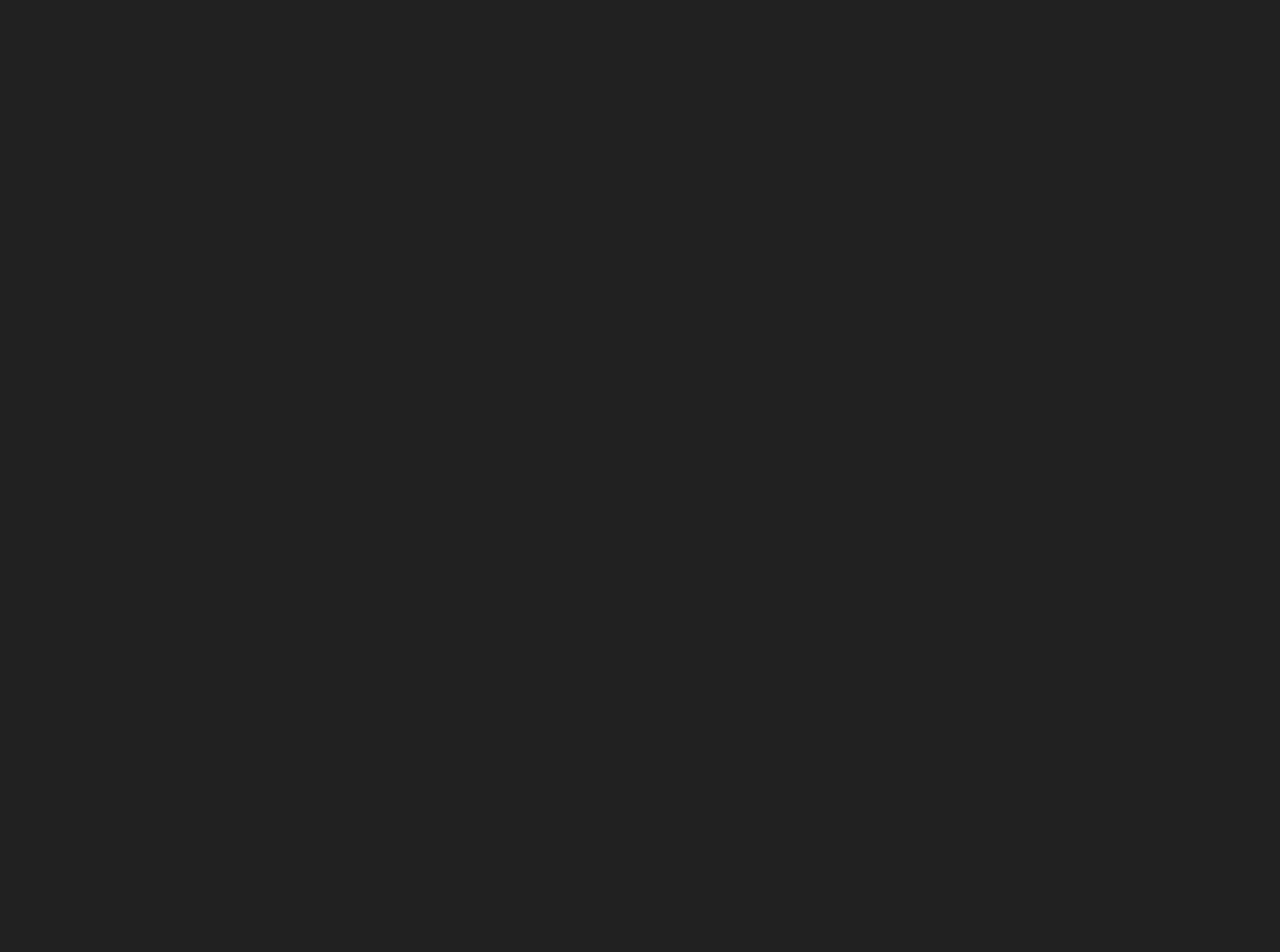
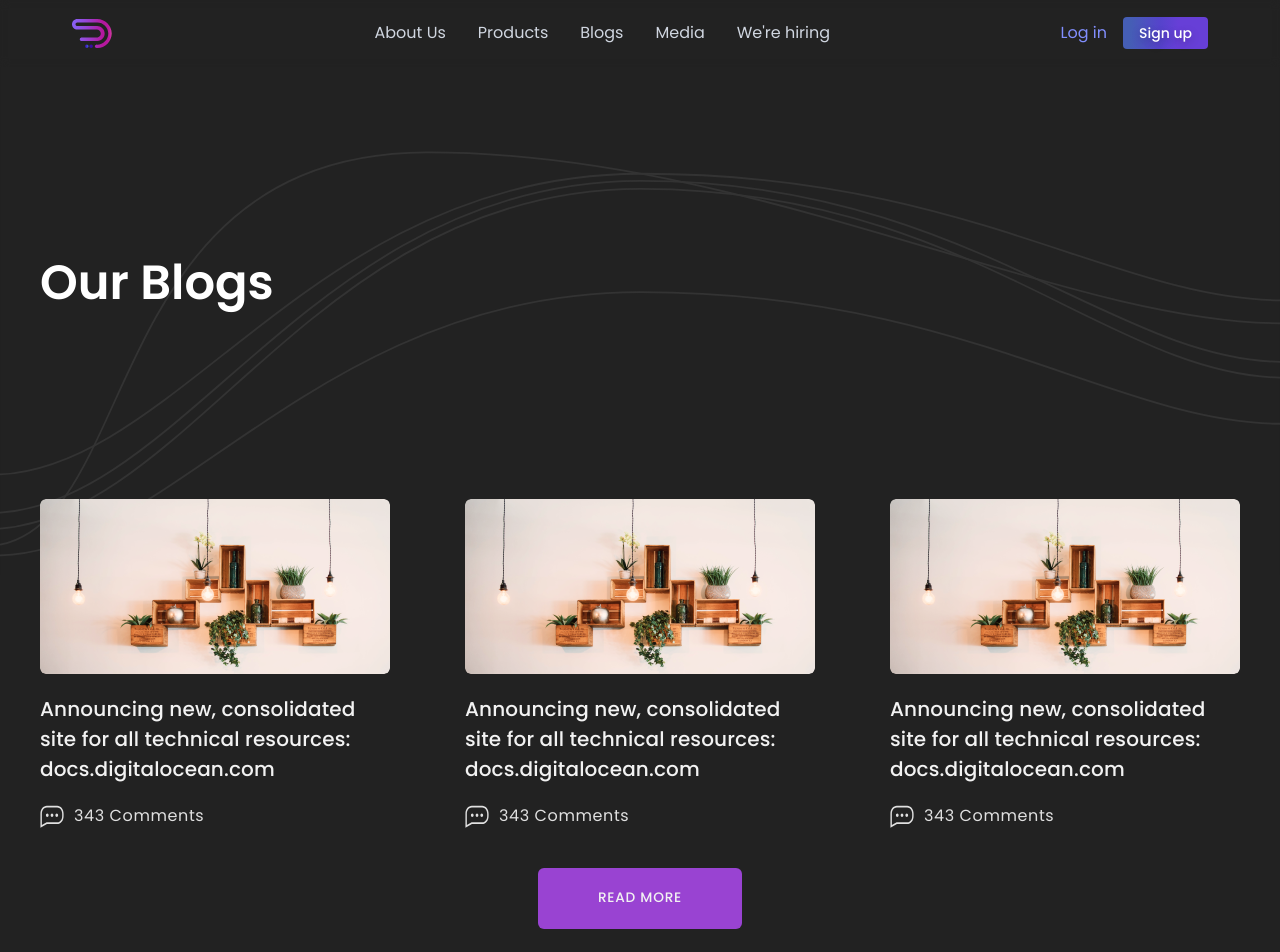
Before and after one commit to dynopii/dynopii.github.io, a Next.js app: page /blogs in a window 1280 px wide. Shown: the top 952 px of the page. Before the commit the page ends 800 px from the top, so only its background shows below. Built offline with nearby package versions, Linux system fonts and the light colour scheme.

Commit message:
added blog page

```diff
--- a/components/Header.tsx
+++ b/components/Header.tsx
@@ -66,7 +66,7 @@ export const Header = () => {
 					<a href="" className="ml-8">
 						Products
 					</a>
-					<a href="" className="ml-8">
+					<a href="/blogs" className="ml-8">
 						Blogs
 					</a>
 					<a href="" className="ml-8">
--- /dev/null
+++ b/components/screens/blogs/BlogCard.tsx
@@ -0,0 +1,22 @@
+import React from 'react';
+
+interface Props {
+
+}
+
+export const BlogCard: React.FC<Props> = () => {
+  return (
+    <div className='' style={{ maxWidth: '350px' }}>
+      <div className='overflow-hidden rounded-default'>
+        <img src='/images/blog-demo.png' width={350} height={175} alt='Blog' />
+      </div>
+      <h6 className='font-medium text-h6 text-gray-f2f mt-20'>Announcing new, consolidated site for all technical resources: docs.digitalocean.com</h6>
+      <div className='flex items-center justify-start mt-20'>
+        <svg width="24" height="23" viewBox="0 0 24 23" fill="none" xmlns="http://www.w3.org/2000/svg">
+          <path d="M0.445801 22.862V8.70996C0.445801 4.33334 3.29554 0.771973 6.79763 0.771973H17.236C20.7389 0.771973 23.5894 4.33334 23.5894 8.70996V11.1509C23.5894 15.5276 20.7396 19.0889 17.2375 19.0889H6.94489L0.445801 22.862ZM6.79763 2.54169C4.07607 2.54169 1.8619 5.30878 1.8619 8.70996V20.0882L6.63283 17.3183H17.2375C19.9591 17.3183 22.1733 14.5512 22.1733 11.15V8.709C22.1733 5.30783 19.9583 2.54074 17.236 2.54074H6.79763V2.54169ZM7.26458 8.57551C8.00849 8.57551 8.61124 9.32878 8.61124 10.2585C8.61124 11.1881 8.00849 11.9414 7.26458 11.9414C6.52067 11.9414 5.91791 11.1881 5.91791 10.2585C5.91791 9.32878 6.52067 8.57551 7.26458 8.57551ZM16.7698 8.57551C17.5137 8.57551 18.1165 9.32878 18.1165 10.2585C18.1165 11.1881 17.5137 11.9414 16.7698 11.9414C16.0259 11.9414 15.4232 11.1881 15.4232 10.2585C15.4232 9.32878 16.0259 8.57551 16.7698 8.57551ZM12.0164 8.57551C12.7603 8.57551 13.3631 9.32878 13.3631 10.2585C13.3631 11.1881 12.7603 11.9414 12.0164 11.9414C11.2725 11.9414 10.6698 11.1881 10.6698 10.2585C10.6698 9.32878 11.2725 8.57551 12.0164 8.57551Z" fill="#E0E0E0" />
+        </svg>
+        <p className='text-body-lg font-normal text-gray-e0e ml-10'>343 Comments</p>
+      </div>
+    </div>
+  );
+};
--- a/pages/blogs.tsx
+++ b/pages/blogs.tsx
@@ -1,12 +1,34 @@
 import React from 'react';
-
+import { Header } from '../components/Header';
+import { Footer } from '../components/layout/Footer';
+import Head from 'next/head';
+import { BlogCard } from '../components/screens/blogs/BlogCard';
 interface Props {
 
 }
 
 const Blogs: React.FC<Props> = () => {
   return (
-    <div></div>
+    <div className="main_layout">
+      <Head>
+        <title>Blogs | Dynopii | Redefining the way you communicate.</title>
+      </Head>
+      <Header />
+      <section className='blog-section-bg min-h-screen'>
+        <div className='mx-auto md:px-30' style={{ maxWidth: '1200px' }}>
+          <h1 className="text-h3 font-semibold text-white mx-auto" style={{ paddingTop: '180px', marginBottom: '180px' }}>Our Blogs</h1>
+          <div className='flex md:flex-col items-center justify-between md:justify-center'>
+            {Array.from(Array(3).keys()).map((loader, i) => (
+              <BlogCard key={i} />
+            ))}
+          </div>
+          <div className='flex items-center mt-40 justify-center mb-70'>
+            <button className='uppercase text-gray-f2f font-medium px-60 py-20 bg-brand rounded-default text-button'>Read more</button>
+          </div>
+        </div>
+      </section>
+      <Footer />
+    </div>
   );
 };
 
--- a/styles/globals.scss
+++ b/styles/globals.scss
@@ -19,3 +19,16 @@ body {
 	grid-gap: 20px;
 	grid-template-columns: repeat(auto-fit, minmax(20rem, 1fr));
 }
+
+.grid-blog-container {
+	display: grid;
+	grid-gap: 20px;
+	grid-template-columns: repeat(auto-fit, minmax(350px, 1fr));
+}
+
+.blog-section-bg {
+	background-image: url('/svgs/blogPageWave.svg');
+	background-repeat: no-repeat;
+	background-position: top;
+	background-size: 100%;
+}
```
Also changed, not shown: public/images/blog-demo.png (added), public/svgs/blogPageWave.svg (added).
